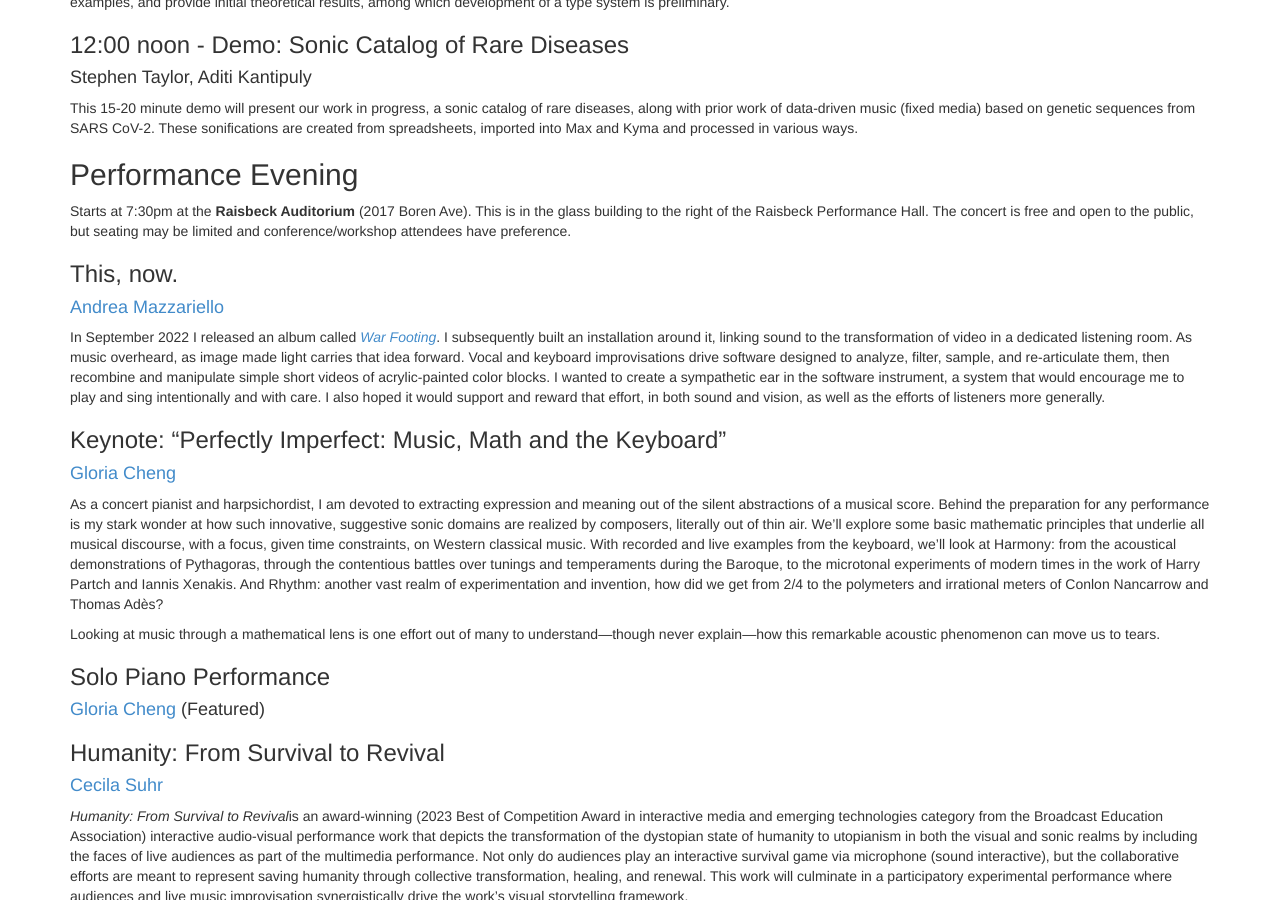
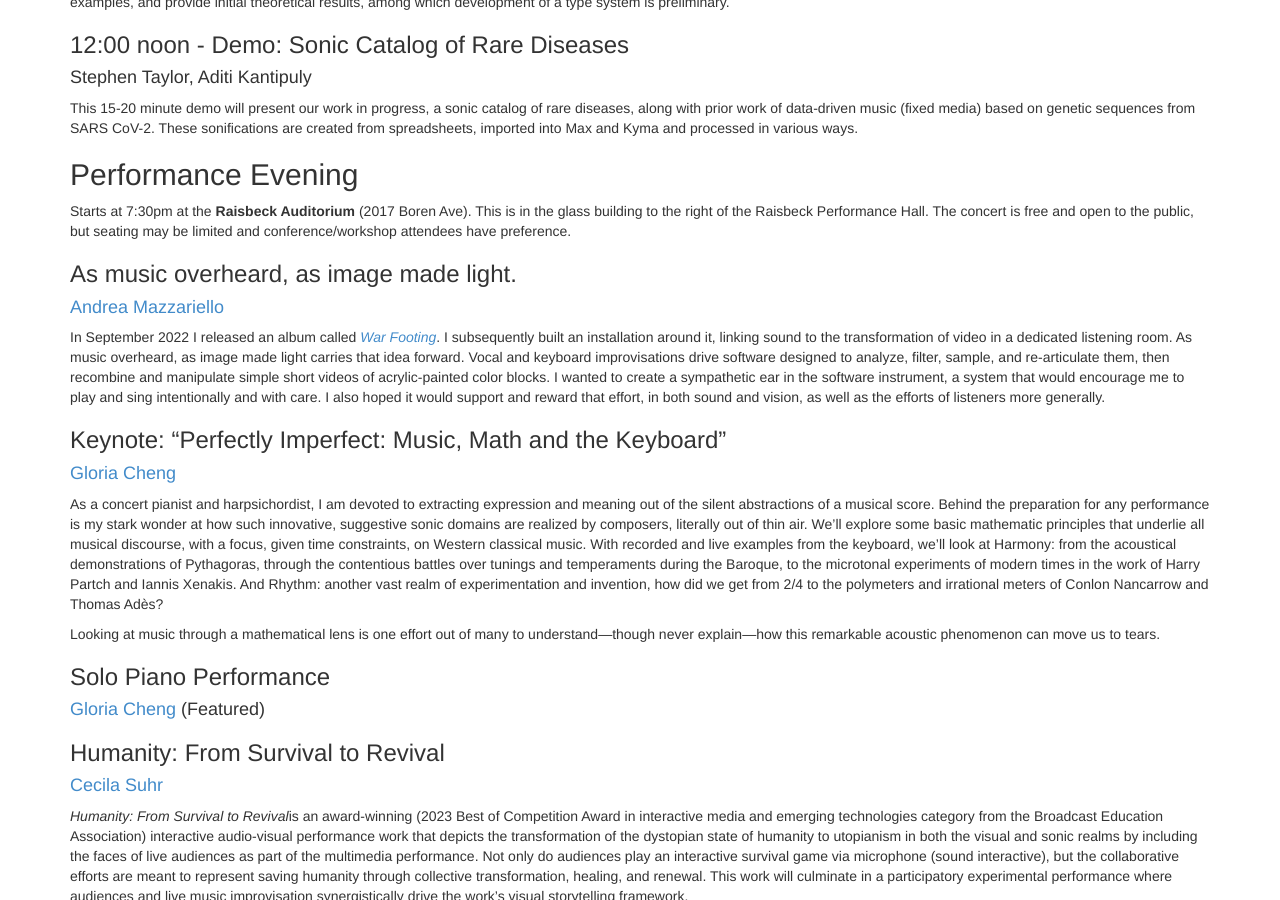
Before and after one commit to functional-art/functional-art.github.com, a Jekyll site: the page built from 2023/index.md, in a window 1280 px wide and 900 px high, scrolled down 1699 px. Built offline with Jekyll 4.4.1, drawn with Linux system fonts in a browser that asks for light colours; nearby versions of some CDN libraries.

Commit message:
fix title

```diff
--- a/2023/index.md
+++ b/2023/index.md
@@ -148,7 +148,7 @@ This is in the glass building to the right of the Raisbeck Performance
 Hall. The concert is free and open to the public, but seating may
 be limited and conference/workshop attendees have preference.
 
-### This, now.
+### As music overheard, as image made light.
 #### [Andrea Mazzariello](https://www.andreamazzariello.com/)
 
 In September 2022 I released an album called [*War Footing*](https://www.andreamazzariello.com/work/war-footing). I
```
